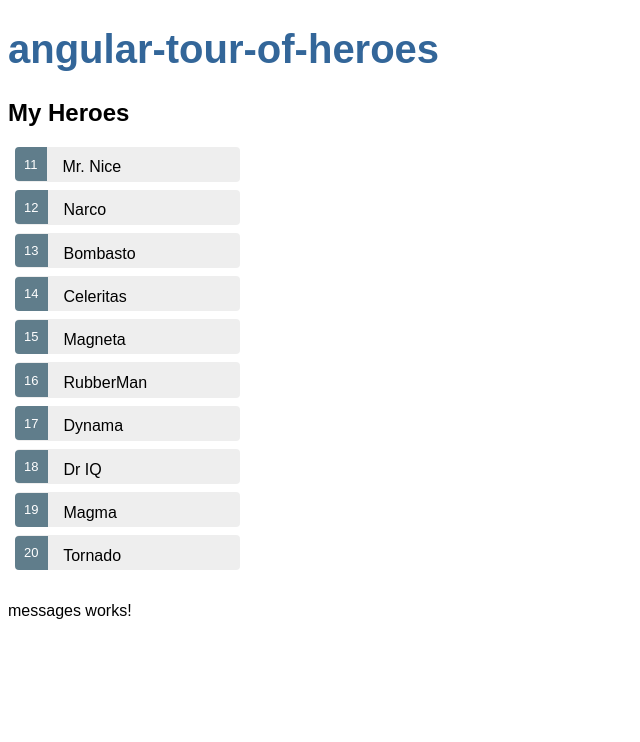
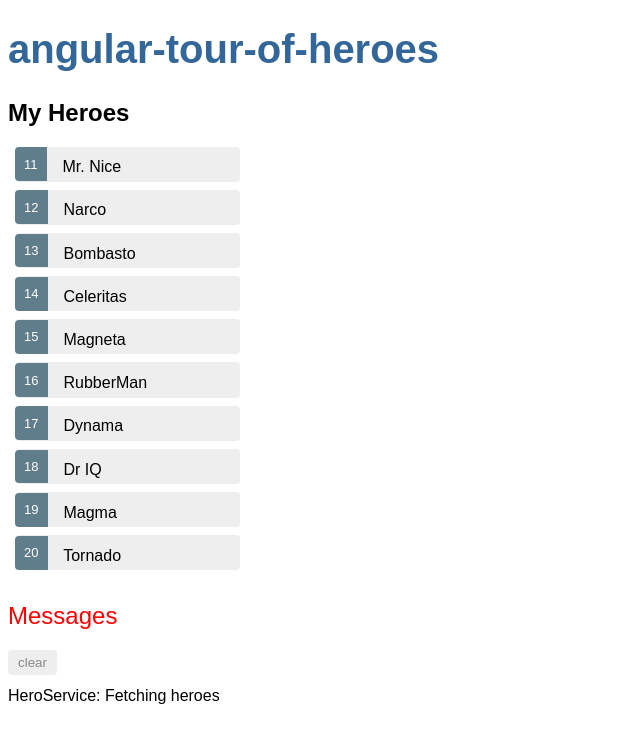
Before and after one commit to comcaptain/study, an Angular app in the folder angular7/angular-tour-of-heroes/: page / in a window 1280 px wide. Shown: the top 742 px of the page, without its empty margins (0-640 px from the left). Built offline with nearby package versions, Linux system fonts and the light colour scheme.

Commit message:
Implement message service and use it in hero service and messages component

```diff
--- a/angular7/angular-tour-of-heroes/src/app/hero.service.ts
+++ b/angular7/angular-tour-of-heroes/src/app/hero.service.ts
@@ -2,15 +2,17 @@
 import { Hero } from './hero'
 import { HEROES } from './mock-heroes'
 import { Observable, of } from 'rxjs'
+import { MessageService } from './message.service'
 
 @Injectable({
   providedIn: 'root'
 })
 export class HeroService {
 
-  constructor() { }
+  constructor(private messageService: MessageService) { }
 
   getHeroes(): Observable<Hero[]> {
+  	this.messageService.add("HeroService: Fetching heroes");
   	return of(HEROES);
   }
 }
--- a/angular7/angular-tour-of-heroes/src/app/message.service.ts
+++ b/angular7/angular-tour-of-heroes/src/app/message.service.ts
@@ -5,5 +5,13 @@
 })
 export class MessageService {
 
-  constructor() { }
+	messages: string[] = [];
+
+	add(message: string) {
+		this.messages.push(message);
+	}
+
+	clear() {
+		this.messages = [];
+	}
 }
--- a/angular7/angular-tour-of-heroes/src/app/messages/messages.component.css
+++ b/angular7/angular-tour-of-heroes/src/app/messages/messages.component.css
@@ -0,0 +1,35 @@
+/* MessagesComponent's private CSS styles */
+h2 {
+  color: red;
+  font-family: Arial, Helvetica, sans-serif;
+  font-weight: lighter;
+}
+body {
+  margin: 2em;
+}
+body, input[text], button {
+  color: crimson;
+  font-family: Cambria, Georgia;
+}
+
+button.clear {
+  font-family: Arial;
+  background-color: #eee;
+  border: none;
+  padding: 5px 10px;
+  border-radius: 4px;
+  cursor: pointer;
+  cursor: hand;
+}
+button:hover {
+  background-color: #cfd8dc;
+}
+button:disabled {
+  background-color: #eee;
+  color: #aaa;
+  cursor: auto;
+}
+button.clear {
+  color: #888;
+  margin-bottom: 12px;
+}
--- a/angular7/angular-tour-of-heroes/src/app/messages/messages.component.html
+++ b/angular7/angular-tour-of-heroes/src/app/messages/messages.component.html
@@ -1,3 +1,5 @@
-<p>
-  messages works!
-</p>
+<div *ngIf="messageService.messages.length">
+	<h2>Messages</h2>
+	<button class="clear" (click)="messageService.clear()" >clear</button>
+	<div *ngFor="let message of messageService.messages">{{message}}</div>
+</div>
--- a/angular7/angular-tour-of-heroes/src/app/messages/messages.component.ts
+++ b/angular7/angular-tour-of-heroes/src/app/messages/messages.component.ts
@@ -1,4 +1,5 @@
 import { Component, OnInit } from '@angular/core';
+import { MessageService } from '../message.service'
 
 @Component({
   selector: 'app-messages',
@@ -7,9 +8,8 @@
 })
 export class MessagesComponent implements OnInit {
 
-  constructor() { }
+  constructor(public messageService: MessageService) { }
 
   ngOnInit() {
   }
-
 }
```
